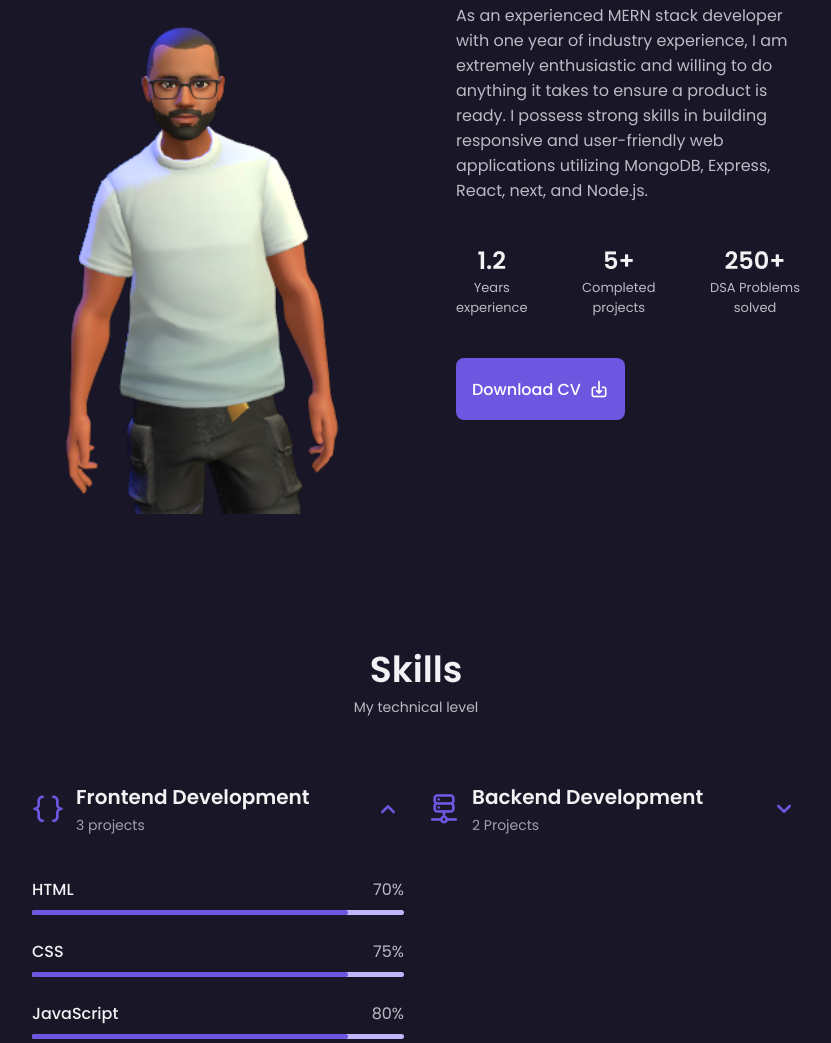
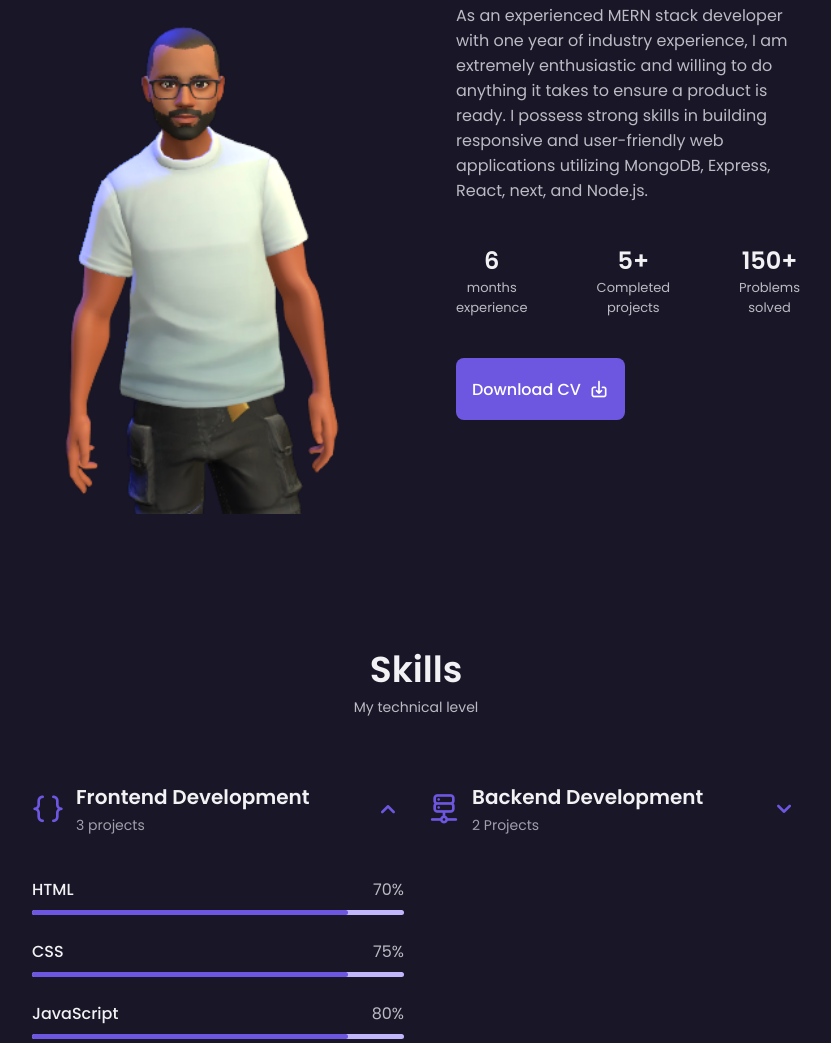
Before and after one commit to meuk761999/profile, a plain HTML site: page index.html in a window 1280 px wide. Shown: the part 982-2025 px from the top of the page, without its empty margins (224-1055 px from the left). Drawn offline with nearby package versions, Linux system fonts and the light colour scheme.

```diff
--- a/index.html
+++ b/index.html
@@ -152,8 +152,8 @@
 
                     <div class="about__info">
                         <div>
-                            <span class="about__info-title">1.2</span>
-                            <span class="about__info-name">Years <br> experience</span>
+                            <span class="about__info-title">6</span>
+                            <span class="about__info-name">months <br> experience</span>
                         </div>
 
                         <div>
@@ -162,8 +162,8 @@
                         </div>
 
                         <div>
-                            <span class="about__info-title">250+</span>
-                            <span class="about__info-name">DSA Problems <br> solved</span>
+                            <span class="about__info-title">150+</span>
+                            <span class="about__info-name">Problems <br> solved</span>
                         </div>
                     </div>
 
```
